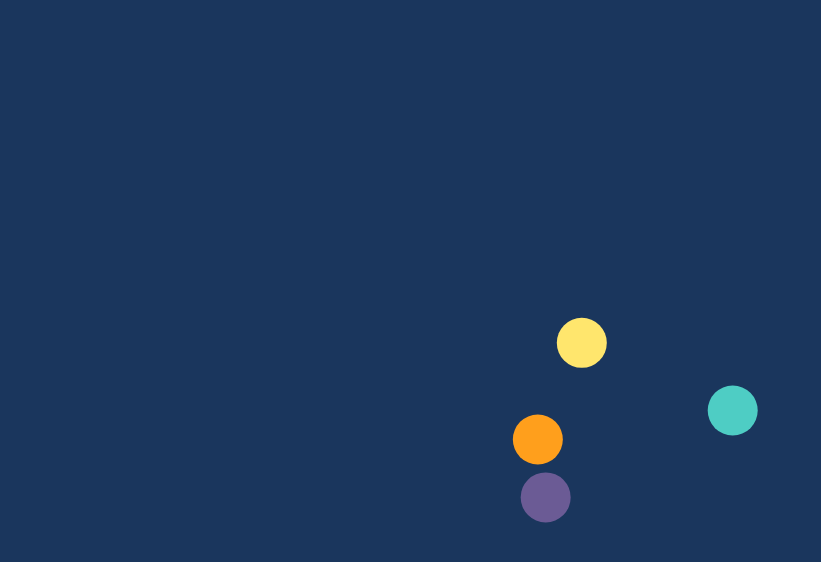
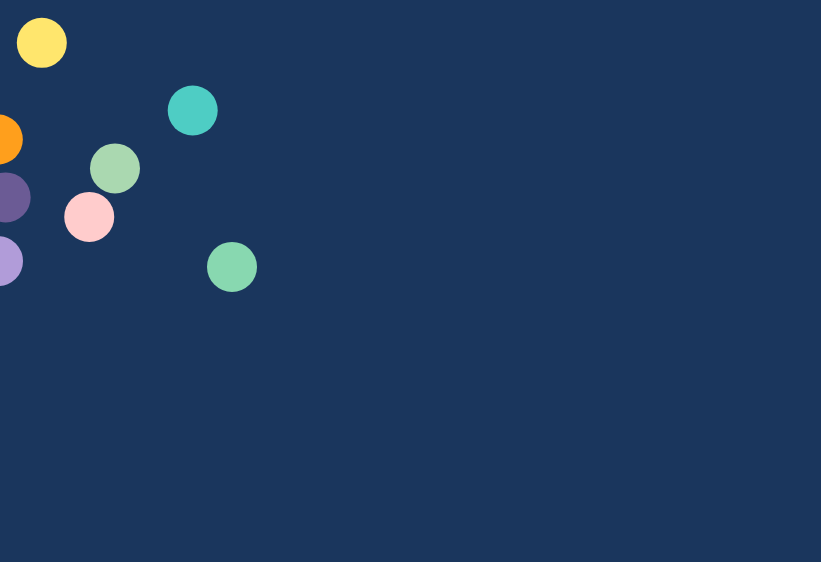
Before and after one commit to sergiovzambelli/app-progetti, a Next.js app: page / in a window 1280 px wide. Shown: the top 562 px of the page, without its empty margins (0-821 px from the left). Built offline with nearby package versions, Linux system fonts and the light colour scheme.

Commit message:
Build updated

```diff
--- a/src/app/page.tsx
+++ b/src/app/page.tsx
@@ -13,12 +13,15 @@ interface Position {
   y: number;
 }
 
-// Sample data for the bubbles
 const elements: Element[] = [
-  { id: 1, name: "Progetto bello" },
-  { id: 2, name: "Sposarsi" },
-  { id: 3, name: "Sopravvivere fino a domani" },
-  { id: 4, name: "Scrivere una canzone" },
+  { id: 1, name: "Applicazione Per Idee" },
+  { id: 2, name: "Applicazione Per Progetti" },
+  { id: 3, name: "App Mano Paolo" },
+  { id: 4, name: "Sito Sergio Fotografia" },
+  { id: 5, name: "GGG" },
+  { id: 6, name: "Pythagorean" },
+  { id: 7, name: "Game Theory Course" },
+  { id: 8, name: "Agent On Hugging Face" },
 ];
 
 // Define a color palette
@@ -37,14 +40,11 @@ export default function Home() {
     bottom: 0,
   });
 
-  const [positions, setPositions] = useState<{ [key: number]: Position }>(
-    elements.reduce((acc, element) => {
-      acc[element.id] = { x: window.innerWidth / 2, y: window.innerHeight / 2 }; // Fallback center position
-      return acc;
-    }, {} as { [key: number]: Position })
-  );
+  const [positions, setPositions] = useState<{ [key: number]: Position }>({});
 
   useEffect(() => {
+    if (typeof window === "undefined") return; // Ensure it's running on client
+
     const updateConstraints = () => {
       if (containerRef.current) {
         const { offsetWidth, offsetHeight } = containerRef.current;
@@ -55,17 +55,17 @@ export default function Home() {
           bottom: offsetHeight - 50,
         });
 
-        // Update positions **only if they haven’t been set properly**
+        // Set initial positions if not already set
         setPositions((prevPositions) =>
-          elements.reduce((acc, element) => {
-            acc[element.id] = prevPositions[element.id]?.x
-              ? prevPositions[element.id] // Keep previous if exists
-              : {
+          Object.keys(prevPositions).length === 0
+            ? elements.reduce((acc, element) => {
+                acc[element.id] = {
                   x: Math.random() * (offsetWidth - 50),
                   y: Math.random() * (offsetHeight - 50),
                 };
-            return acc;
-          }, {} as { [key: number]: Position })
+                return acc;
+              }, {} as { [key: number]: Position })
+            : prevPositions
         );
       }
     };
@@ -88,7 +88,7 @@ export default function Home() {
         <Bubble
           key={element.id}
           element={element}
-          position={positions[element.id]}
+          position={positions[element.id] || { x: 100, y: 100 }} // Fallback position
           onPositionUpdate={handlePositionUpdate}
           color={colors[element.id % colors.length]}
           constraints={constraints}
```
